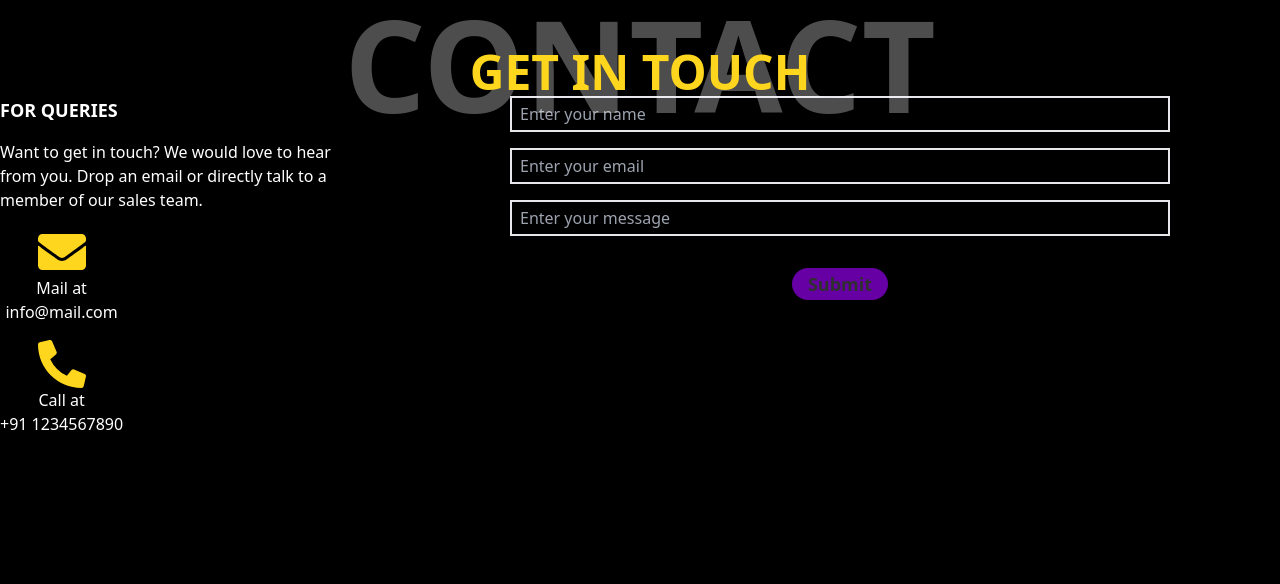
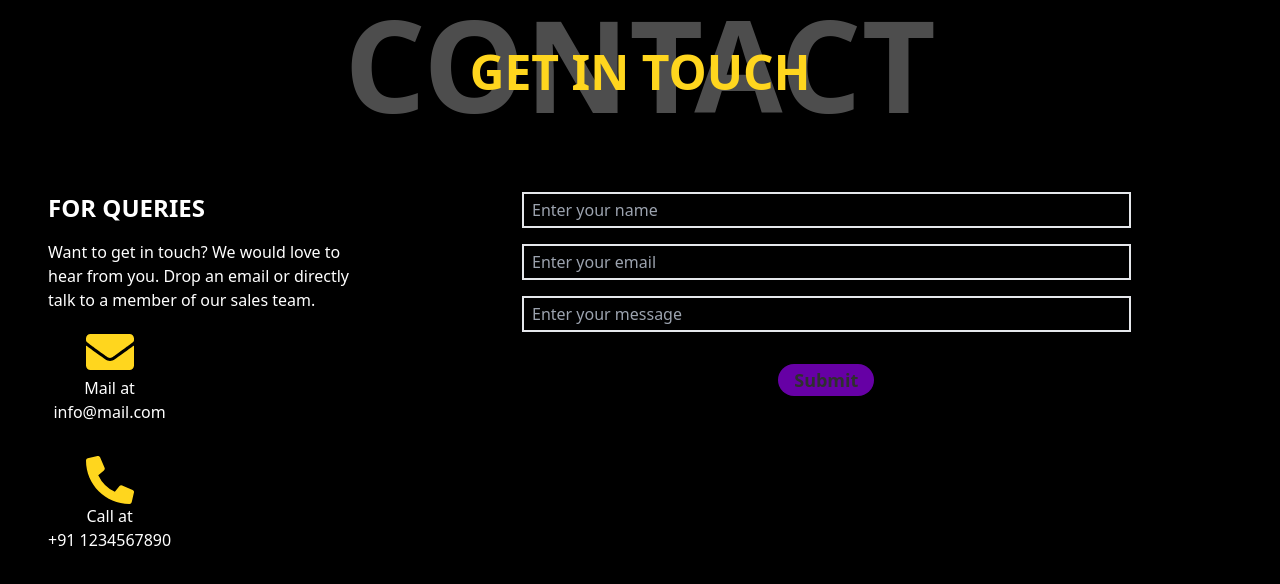
Before and after one commit to shivii011/e-commerce-website, a React (Create React App) app: page / in a window 1280 px wide. Shown: the top 584 px of the page. Built offline with nearby package versions, Linux system fonts and the light colour scheme.

Commit message:
Responsiveness added

```diff
--- a/src/pages/Contact.js
+++ b/src/pages/Contact.js
@@ -5,16 +5,11 @@ import Button from "../components/shared/Button"
 
 
 const Contact = () => {
-
     const fieldStyle = "my-4 px-2 py-1 bg-transparent border-2 text-white block mx-auto w-9/12"
     const btnStyle = "border-none bg-gold-web-golden text-dark-charcoal font-bold rounded-2xl my-4 px-[16px] py-[2px] hover:text-gold-web-golden hover:bg-dark-charcoal"
 
     // Initialing state variable with key names and empty value in order to update them on change
-    const [details, setDetails] = useState({
-        'name': '',
-        'email': '',
-        'message': '',
-    })
+    const [details, setDetails] = useState({})
 
     // valueHandler function to update the value of text field when user enters the data
     const valueHandler = (e) => {
@@ -31,58 +26,23 @@ const Contact = () => {
     }
 
     return (
-        // <div className="bg-black h-screen">
-        //     <div className="text-center pb-8">
-        //         <div className="text-white opacity-30 text-9xl font-bold absolute -z-1 inset-x-52">CONTACT</div>
-        //         <div className="text-gold-web-golden text-5xl font-bold relative z-1 inset-y-12">GET IN TOUCH</div>
-        //     </div>
-
-        //     <div className="flex m-12 mb-0 gap-16 justify-around">
-        //         <div className="w-full">
-        //             <div className="text-white text-2xl font-semibold my-4">FOR QUERIES</div>
-        //             <div className="text-white font-extralight my-4">Want to get in touch? We would love to hear from you. Drop an email or directly talk to a member of our sales team.</div>
-
-        //             {/* Mapping Contact Details */}
-        //             { ContactIcons.map((data) => (
-        //                 <div className="text-white font-extralight mb-4" key={data.id}>
-        //                     <div>{data.icon}</div>
-        //                     <div>{data.title}</div>
-        //                     <div>{data.content}</div>
-        //                 </div>
-        //                 ))
-        //             }
-        //         </div>
-        //         <form className="my-8 w-full" onSubmit={onSubmit}>
-        //             {/* Mapping Form Fields */}
-        //             {/* Bug */}
-        //             {FormFields.map((fields) => (
-        //                 <input key={fields.id} type={fields.type} name={fields.name} value={fields.value} placeholder={fields.placeholder} className={fieldStyle} onChange={valueHandler}/>
-        //             ))}
-        //             <Button value="Submit" className={btnStyle} />
-        //         </form>
-
-        //     </div>
-
-        // </div>
-
-
         <div className="bg-black h-screen">
             <div className="text-center">
                 <div className="absolute inset-x-0 text-white font-bold tracking-wider opacity-30 gf:text-5xl xs:text-6xl md:text-9xl md:tracking-normal">CONTACT</div>
                 <div className="relative inset-y-4 text-2xl text-gold-web-golden font-bold gf:inset-y-3 gf:text-xl xs:inset-y-4 xs:text-2xl md:inset-y-12 md:text-5xl">GET IN TOUCH</div>
             </div>
 
-            <div className="lg:flex lg:gap-12">
+            <div className="lg:flex lg:gap-12 md:my-24 px-2 md:px-12">
                 <div className="my-12 text-center lg:flex-col lg:w-2/5">
                     <div className="lg:text-left">
-                        <div className="text-lg text-white font-bold">
+                        <div className="text-lg text-white font-bold md:text-2xl">
                             FOR QUERIES
                         </div>
                         <p className="text-white my-4">
                             Want to get in touch? We would love to hear from you. Drop an email or directly talk to a member of our sales team.
                         </p>
                     </div>
-                    <div className="lg:gap-4 lg:justify-evenly lg:flex-col lg:float-left">
+                    <div className="lg:gap-4 lg:justify-evenly lg:flex-col lg:float-left md:flex md:justify-evenly">
                         { ContactIcons.map((data) => (
                             <div className="text-white font-extralight mb-4" key={data.id}>
                                 <div>{data.icon}</div>
@@ -93,16 +53,15 @@ const Contact = () => {
                         }
                     </div>
                 </div>
-                <form className="mt-8 text-center w-full " onSubmit={onSubmit}>
+                <form className="mt-8 text-center w-full" onSubmit={onSubmit}>
                     {/* Mapping Form Fields */}
                     {/* Bug */}
                     {FormFields.map((fields) => (
-                        <input key={fields.id} type={fields.type} name={fields.name} value={fields.value} placeholder={fields.placeholder} className={fieldStyle} onChange={valueHandler}/>
+                        <input key={fields.id} type={fields.type} name={fields.name} value={details.values} placeholder={fields.placeholder} className={fieldStyle} onChange={valueHandler}/>
                     ))}
                     <Button value="Submit" className={btnStyle} />
                 </form>
             </div>
-
 
         </div>
     )
--- a/src/utils/ContactData.js
+++ b/src/utils/ContactData.js
@@ -2,7 +2,7 @@ import { FaEnvelope } from "react-icons/fa"
 import { FaPhoneAlt } from "react-icons/fa"
 
 // Assigning icon style
-const faIconsStyle = "text-gold-web-golden w-12 h-12 m-auto"
+const faIconsStyle = "text-gold-web-golden m-auto gf:w-8 gf:h-8 sm:w-12 sm:h-12"
 
 export const ContactIcons = [
     {
@@ -18,7 +18,6 @@ export const ContactIcons = [
         'content': '+91 1234567890',
     },
 ]
-
 
 
 export const FormFields = [
--- a/tailwind.config.js
+++ b/tailwind.config.js
@@ -1,9 +1,15 @@
 /** @type {import('tailwindcss').Config} */
+const defaultTheme = require('tailwindcss/defaultTheme');
 module.exports = {
   content: [
     "./src/**/*.{js,jsx,ts,tsx}",
   ],
   theme: {
+    screens: {
+      'gf': '250px',
+      'xs': '370px',
+      ...defaultTheme.screens,
+    },
     extend: {
       colors: {
         'purple': '#6600A5',
@@ -16,16 +22,7 @@ module.exports = {
       backgroundImage: {
         'main': "url(/src/assets/test-img.jpg)"
       },
-      screens: {
-        'gf': '250px',
-        'xs': '370px',
-      },
-      // theme: {
-      //   screens: {
-      //     'gf': '250px',
-      //     'xs': '370px',
-      //   },
-      // },
+
     },
   },
   plugins: [],
```
